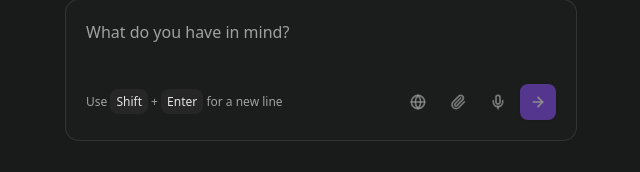
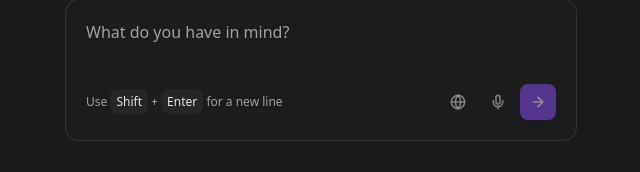
Before and after one commit to JuaniLlaberia/chat-search-client, a Next.js app: page / in a window 1280 px wide. Shown: the part 325-497 px from the top of the page, without its empty margins (319-959 px from the left). Built offline with nearby package versions, Linux system fonts and the light colour scheme.

Commit message:
Add topic selection

```diff
--- a/src/components/custom/input-bar.tsx
+++ b/src/components/custom/input-bar.tsx
@@ -1,15 +1,55 @@
 'use client';
 
-import { ArrowRight, Globe, MicIcon, MicOff, Paperclip } from 'lucide-react';
+import {
+  ArrowRight,
+  Globe,
+  Landmark,
+  LucideIcon,
+  MicIcon,
+  MicOff,
+  Newspaper,
+} from 'lucide-react';
 import { usePathname, useRouter } from 'next/navigation';
 import { type KeyboardEvent, useState } from 'react';
 
 import Hint from '../ui/hint';
 import SearchSuggestions from './search-suggestions';
+import {
+  Popover,
+  PopoverContent,
+  PopoverTrigger,
+} from '@/components/ui/popover';
 import { Button } from '../ui/button';
 import { useChat } from '@/contexts/chat-context';
 import { useChatStream } from '@/hooks/use-chat-stream';
 import { useSpeechAPI } from '@/hooks/use-speech-api';
+import { Switch } from '../ui/switch';
+
+const TOPICS: {
+  title: string;
+  description: string;
+  value: 'general' | 'news' | 'finance';
+  Icon: LucideIcon;
+}[] = [
+  {
+    title: 'Web',
+    description: 'Search the entire internet',
+    value: 'general',
+    Icon: Globe,
+  },
+  {
+    title: 'News',
+    description: 'Search articles and news',
+    value: 'news',
+    Icon: Newspaper,
+  },
+  {
+    title: 'Finance',
+    description: 'Search financial data',
+    value: 'finance',
+    Icon: Landmark,
+  },
+];
 
 const InputBar = ({
   includeSuggestions = false,
@@ -20,6 +60,7 @@ const InputBar = ({
   const router = useRouter();
 
   const [localMessage, setLocalMessage] = useState<string>('');
+  const [topic, setTopic] = useState<'general' | 'news' | 'finance'>('general');
 
   const { hasRecognitionSupport, startListening, stopListening, isListening } =
     useSpeechAPI({ onTextChange: setLocalMessage });
@@ -57,7 +98,7 @@ const InputBar = ({
     createMessage(localMessage);
     setLocalMessage('');
 
-    await streamChat(localMessage, checkpointId);
+    await streamChat(localMessage, checkpointId, topic);
   };
 
   const handleEnterPress = (e: KeyboardEvent<HTMLTextAreaElement>) => {
@@ -100,32 +141,49 @@ const InputBar = ({
             for a new line
           </p>
           <div className='flex gap-1'>
-            <Hint label='Set sources to search'>
+            <Popover>
+              <Hint label='Set source to search'>
+                <PopoverTrigger asChild>
                   <Button
                     size='icon'
                     variant='ghost'
                     className='group cursor-pointer'
                   >
-                <span className='sr-only'>Set sources to search</span>
+                    <span className='sr-only'>Set source to search</span>
                     <Globe
                       className='size-6 text-muted-foreground/70 group-hover:text-muted-foreground'
                       strokeWidth={2.5}
                     />
                   </Button>
+                </PopoverTrigger>
               </Hint>
-            <Hint label='Attach file'>
-              <Button
-                size='icon'
-                variant='ghost'
-                className='group cursor-pointer'
+              <PopoverContent align='end'>
+                <ul className='space-y-5'>
+                  {TOPICS.map(({ title, description, value, Icon }, i) => (
+                    <li
+                      key={i}
+                      className='flex items-start justify-between gap-4 hover:cursor-pointer'
+                      onClick={() => setTopic(value)}
                     >
-                <span className='sr-only'>Attach file</span>
-                <Paperclip
-                  className='size-6 text-muted-foreground/70 group-hover:text-muted-foreground'
-                  strokeWidth={2.5}
+                      <div className='flex items-start gap-2'>
+                        <Icon className='size-4 mt-0.5 text-muted-foreground' />
+                        <p className='flex flex-col text-xs font-medium'>
+                          {title}
+                          <span className='text-xs font-normal text-muted-foreground'>
+                            {description}
+                          </span>
+                        </p>
+                      </div>
+                      <Switch
+                        className='mt-0.5'
+                        checked={topic === value}
+                        onCheckedChange={() => setTopic(value)}
                       />
-              </Button>
-            </Hint>
+                    </li>
+                  ))}
+                </ul>
+              </PopoverContent>
+            </Popover>
             <Hint label='Speaker mode'>
               <Button
                 size='icon'
--- a/src/hooks/use-chat-stream.ts
+++ b/src/hooks/use-chat-stream.ts
@@ -29,11 +29,15 @@ export const useChatStream = ({
 }: UseChatStreamProps) => {
   const chatServiceRef = useRef<ChatService>(new ChatService());
 
-  const streamChat = async (userInput: string, checkpointId: string | null) => {
+  const streamChat = async (
+    userInput: string,
+    checkpointId: string | null,
+    topic: 'general' | 'news' | 'finance' = 'general'
+  ) => {
     const chatService = chatServiceRef.current;
 
     try {
-      await chatService.streamChat(userInput, checkpointId, {
+      await chatService.streamChat(userInput, checkpointId, topic, {
         onContent: content => {
           onContent(content);
         },
--- a/src/services/chat-service.ts
+++ b/src/services/chat-service.ts
@@ -16,6 +16,7 @@ export class ChatService {
   async streamChat(
     userInput: string,
     checkpointId: string | null,
+    topic: 'general' | 'news' | 'finance' = 'general',
     handlers: StreamHandlers
   ) {
     try {
@@ -24,6 +25,9 @@ export class ChatService {
       )}`;
       if (checkpointId) {
         url += `?checkpoint_id=${encodeURIComponent(checkpointId)}`;
+      }
+      if (topic) {
+        url += `?topic=${encodeURIComponent(topic)}`;
       }
 
       this.eventSource = new EventSource(url);
```
Lines whose indentation alone changed are shown as unchanged.
